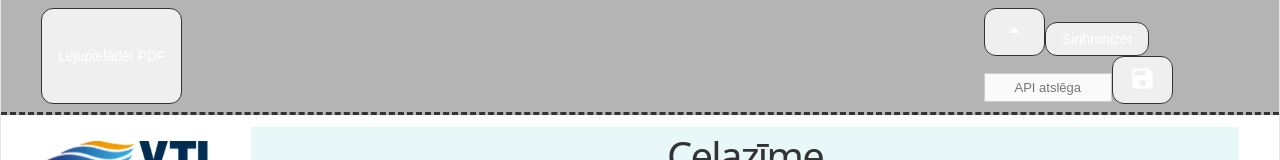
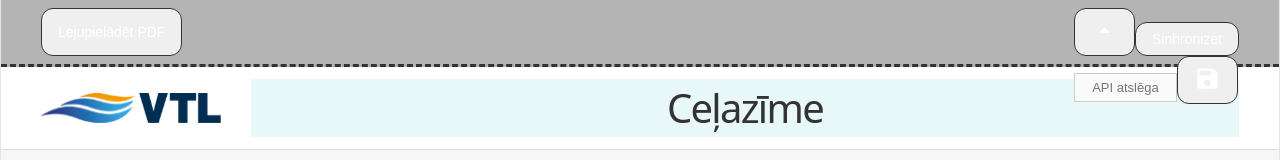
Before and after one commit to Wolfysteyr/toolbox-report-card-tool, a React (Vite) app in the folder react-front/: page / in a window 1280 px wide. Both pictures are taken after a click on the button "Sinhronizācijas opcijas". Shown: the top 160 px of the page. Built offline with nearby package versions, Linux system fonts and the light colour scheme; no server answers; what @react-pdf/renderer would draw is missing.

Commit message:
Minor fixes

```diff
--- a/react-front/src/App.css
+++ b/react-front/src/App.css
@@ -233,3 +233,6 @@ footer {
   border-top-right-radius: none;
   border-bottom-right-radius: none;
 }
+.sync-dropdown{
+  position: absolute;
+}
--- a/react-front/src/pages/Report.jsx
+++ b/react-front/src/pages/Report.jsx
@@ -57,6 +57,7 @@ export default function Report() {
                 const res  = await fetch("/api/get-api-key");
                 const data = await res.json();
                 setApiKey(data.api_key);
+                console.log("Fetched API key: " . apiKey);
             } catch (err) {
                 console.error("Failed to fetch API key:", err);
             }
@@ -180,7 +181,7 @@ export default function Report() {
                     </button>
                     {dropdownOpen && (
                         <div className="sync-dropdown">
-                            <input type="text" name="api_key" id="api_key" placeholder="API atslēga" value={apiKey} onChange={(e) => setApiKey(e.target.value)} />
+                            <input style={{color:"black"}} type="text" name="api_key" id="api_key" placeholder="API atslēga" value={apiKey} onChange={(e) => setApiKey(e.target.value)} />
                             <button onClick={handleApiKeySave} title="Saglabāt API atslēgu">
                                 <SaveIcon />
                             </button>
```
Also changed, not shown: 1 other file (tests, documents, lock files or other folders).
